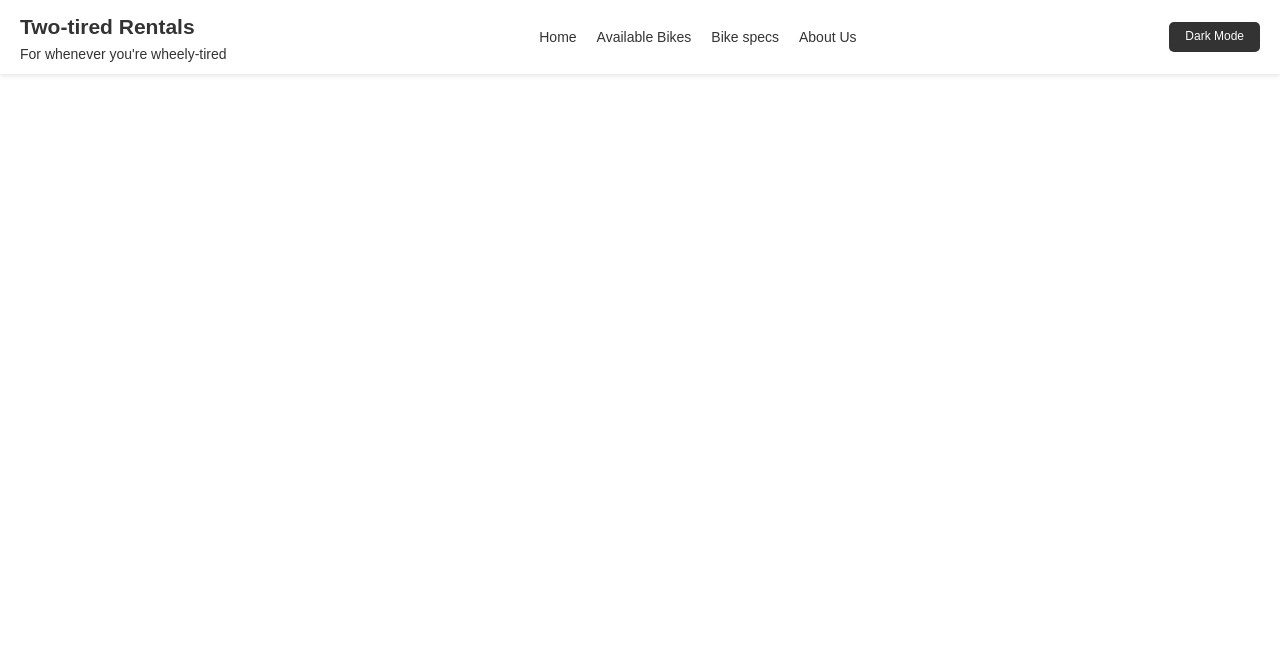
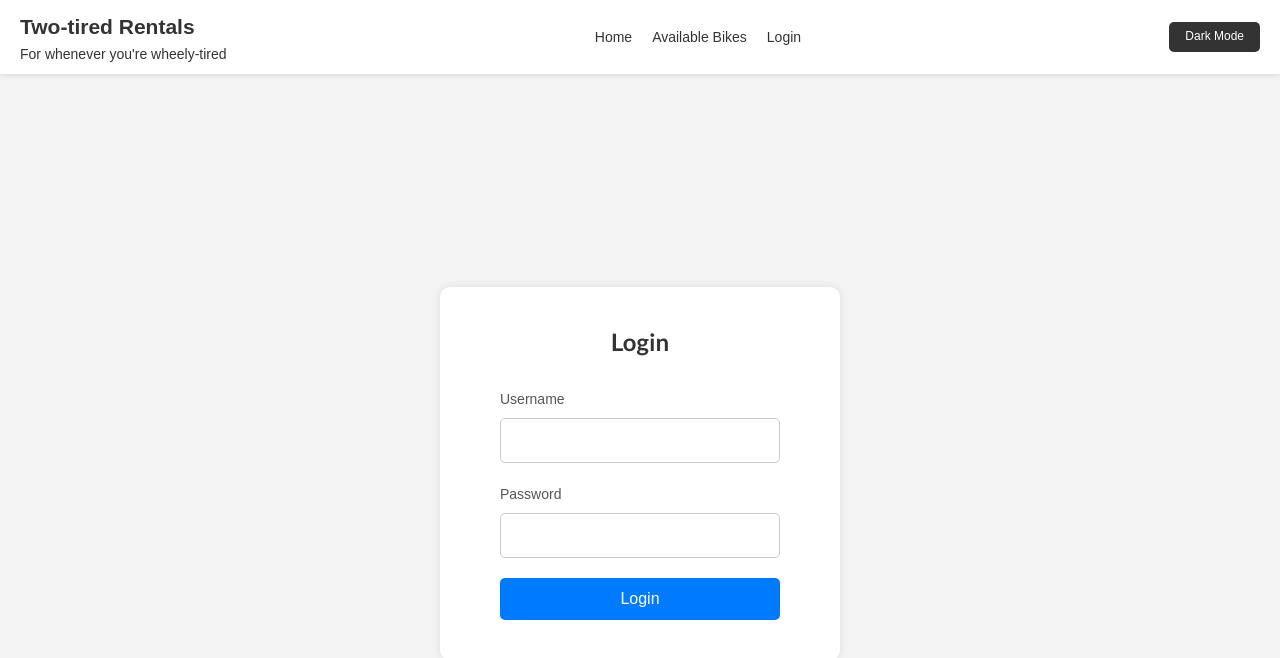
Before and after one commit to Maryann-dev-a11y/Bike-Hire, a React (Create React App) app: page /login in a window 1280 px wide. Shown: the top 658 px of the page. Built offline with nearby package versions, Linux system fonts and the light colour scheme.

Commit message:
Login/Logout feature

```diff
--- a/bikes.json
+++ b/bikes.json
@@ -1,7 +1,7 @@
 {
   "bikes": [
     {
-        "id": 1,
+      "id": "1",
       "name": "MOUNTAIN EXPLORER",
       "type": "Mountain",
       "price": 1200,
@@ -10,10 +10,9 @@
       "frameSize": "27.5",
       "wheelSize": "29",
       "model": "Yamaha"
-
     },
     {
-        "id": 2,
+      "id": "2",
       "name": "URBAN CRUISER",
       "type": "City",
       "price": 900,
@@ -24,7 +23,7 @@
       "model": "Bianchi"
     },
     {
-        "id": 3,
+      "id": "3",
       "name": "SPEED RACER",
       "type": "Road",
       "price": 1500,
@@ -35,7 +34,7 @@
       "model": "Bianchi"
     },
     {
-        "id": 4,
+      "id": "4",
       "name": "TRAILBLAZER",
       "type": "Mountain",
       "price": 1300,
@@ -46,7 +45,7 @@
       "model": "Bianchi"
     },
     {
-        "id": 5,
+      "id": "5",
       "name": "CITY FLYER",
       "type": "City",
       "price": 1000,
@@ -57,7 +56,7 @@
       "model": "Bianchi"
     },
     {
-        "id": 6,
+      "id": "6",
       "name": "DUAL SCOOTER",
       "type": "Fat Tire",
       "price": 1400,
@@ -68,7 +67,7 @@
       "model": "Bianchi"
     },
     {
-        "id": 7,
+      "id": "7",
       "name": "BEACH CRUISER",
       "type": "Beach",
       "price": 800,
@@ -79,7 +78,7 @@
       "model": "Bianchi"
     },
     {
-        "id": 8,
+      "id": "8",
       "name": "TRAIL RACER",
       "type": "Mountain",
       "price": 1100,
@@ -90,7 +89,7 @@
       "model": "Bianchi"
     },
     {
-        "id": 9,
+      "id": "9",
       "name": "CITY RACER",
       "type": "City",
       "price": 950,
@@ -101,7 +100,7 @@
       "model": "Bianchi"
     },
     {
-        "id": 10,
+      "id": "10",
       "name": "ROAD RACER",
       "type": "Road",
       "price": 1050,
@@ -111,5 +110,92 @@
       "wheelSize": "29",
       "model": "Bianchi"
     }
+  ],
+  "login": [
+    {
+      "username": "john_doe",
+      "password": "password123",
+      "id": "a191"
+    },
+    {
+      "username": "jane_smith",
+      "password": "securepassword",
+      "id": "4b8d"
+    },
+    {
+      "username": "alice_jones",
+      "password": "alice2024",
+      "id": "2505"
+    },
+    {
+      "username": "bob_lee",
+      "password": "bobsafe123",
+      "id": "f270"
+    },
+    {
+      "username": "charlie_brown",
+      "password": "charliepass",
+      "id": "28f3"
+    },
+    {
+      "username": "david_wang",
+      "password": "davidsecure",
+      "id": "1d17"
+    },
+    {
+      "username": "emily_clark",
+      "password": "emilypass2024",
+      "id": "4662"
+    },
+    {
+      "username": "frank_white",
+      "password": "frank2024",
+      "id": "0124"
+    },
+    {
+      "username": "george_harris",
+      "password": "georgepass",
+      "id": "820c"
+    },
+    {
+      "username": "harry_potter",
+      "password": "harrymagic",
+      "id": "89f8"
+    },
+    {
+      "id": "d442",
+      "username": "khvkvjgvjgv",
+      "password": "ugjgkhgkhg"
+    },
+    {
+      "id": "dc9e",
+      "username": "bob_lee",
+      "password": "bobsafe123"
+    },
+    {
+      "id": "4954",
+      "username": "bob_lee",
+      "password": "bobsafe123"
+    },
+    {
+      "id": "127f",
+      "username": "bob_lee",
+      "password": "bobsafe123"
+    },
+    {
+      "id": "5f90",
+      "username": "",
+      "password": ""
+    },
+    {
+      "id": "5041",
+      "username": "",
+      "password": ""
+    },
+    {
+      "id": "c8e8",
+      "username": "",
+      "password": ""
+    }
   ]
 }
--- a/src/components/App.jsx
+++ b/src/components/App.jsx
@@ -1,30 +1,44 @@
-import React from 'react';
-import Home from "./Home"
+import React, { useState, useEffect } from 'react';
+import { BrowserRouter as Router, Routes, Route } from 'react-router-dom';
+import Home from "./Home";
 import NavBar from './NavBar';
 import BikesPage from './BikesPage';
-import { BrowserRouter as Router, Routes, Route } from 'react-router-dom';
 import PaymentOptions from './Payment';
+import Login from './Login';
 
 function App() {
+  const [isLoggedIn, setIsLoggedIn] = useState(false);
+
+  useEffect(() => {
+    const storedLogin = localStorage.getItem('isLoggedIn');
+    if (storedLogin === 'true') {
+      setIsLoggedIn(true);
+    }
+  }, []);
+
+  const handleLogin = () => {
+    setIsLoggedIn(true);
+    localStorage.setItem('isLoggedIn', true);
+  };
+
+  const handleLogout = () => {
+    setIsLoggedIn(false);
+    localStorage.setItem('isLoggedIn', false);
+  };
+
   return (
-    // Handling routing and navigation through the page
     <Router>
       <div className='App'>
-      <NavBar />
+        <NavBar isLoggedIn={isLoggedIn} handleLogout={handleLogout} />
         <Routes>
-        {/* specifying path and element to render when the path matches the URL */}
           <Route path="/" element={<Home />} />
-      </Routes>
-      <Routes>
           <Route path="/bikes" element={<BikesPage />} />
-      </Routes>
-      <Routes>
           <Route path="/payments" element={<PaymentOptions />} />
+          <Route path="/login" element={<Login handleLogin={handleLogin} />} />
         </Routes>
       </div>
     </Router>
-  )
-
+  );
 }
 
 export default App;
--- a/src/components/Home.jsx
+++ b/src/components/Home.jsx
@@ -1,4 +1,4 @@
-import React, { useState } from 'react';
+import React from 'react';
 // Rendering the homepage of the website
 
 const Home = () => {
--- /dev/null
+++ b/src/components/Login.jsx
@@ -0,0 +1,40 @@
+import React, { useState } from 'react';
+import { useNavigate } from 'react-router-dom';
+
+const Login = ({ handleLogin }) => {
+  const [username, setUsername] = useState('');
+  const [password, setPassword] = useState('');
+  const navigate = useNavigate();
+
+  const handleSubmit = (e) => {
+    e.preventDefault();
+    handleLogin(); // Call the handleLogin function passed as a prop
+    navigate('/'); // Navigate to home page after login
+  };
+
+  return (
+    <div className="login-container">
+      <form onSubmit={handleSubmit}>
+        <h2>Login</h2>
+        <label htmlFor="username">Username</label>
+        <input
+          type="text"
+          id="username"
+          value={username}
+          onChange={(e) => setUsername(e.target.value)}
+        />
+        <label htmlFor="password">Password</label>
+        <input
+          type="password"
+          id="password"
+          value={password}
+          onChange={(e) => setPassword(e.target.value)}
+        />
+
+        <button type="submit">Login</button>
+      </form>
+    </div>
+  );
+};
+
+export default Login;
--- a/src/components/NavBar.jsx
+++ b/src/components/NavBar.jsx
@@ -1,19 +1,17 @@
 import React, { useState, useEffect } from 'react';
+import { Link } from 'react-router-dom';
+
+const Navbar = ({ isLoggedIn, handleLogout }) => {
+  const [darkMode, setDarkMode] = useState(false);
 
 
-const Navbar = () => {
-  // Switching Navbar from light to dark mode and vice versa
-  const [darkMode, setDarkMode] = useState(false);
-
   useEffect(() => {
-    // checking local Storage for dark mode
     const storedMode = localStorage.getItem('darkMode');
     if (storedMode === 'true') {
       setDarkMode(true);
     }
   }, []);
 
-  // Switching between light and dark mode and saving it in local storage
   const toggleDarkMode = () => {
     setDarkMode(!darkMode);
     localStorage.setItem('darkMode', !darkMode);
@@ -22,14 +20,19 @@ const Navbar = () => {
   return (
     <nav className={`navbar ${darkMode ? 'dark' : 'light'}`}>
       <div className="navbar-logo">
-        <a href="/">Two-tired Rentals</a>
+        <Link to="/">Two-tired Rentals</Link>
         <p>For whenever you're wheely-tired</p>
       </div>
       <ul className="navbar-links">
-        <li><a href="/">Home</a></li>
-        <li><a href="/bikes">Available Bikes</a></li>
-        <li><a href="/#contact">Bike specs</a></li>
-        <li><a href="#about">About Us</a></li>
+        <li><Link to="/">Home</Link></li>
+        <li><Link to="/bikes">Available Bikes</Link></li>
+        {isLoggedIn ? (
+          <li>
+            <button onClick={handleLogout} className="button-link">Logout</button>
+          </li>
+        ) : (
+          <li><Link to="/login">Login</Link></li>
+        )}
       </ul>
       <div className="mode-toggle">
         <button onClick={toggleDarkMode} className="button">
--- a/src/components/Payment.jsx
+++ b/src/components/Payment.jsx
@@ -35,6 +35,7 @@ const PaymentOptions = () => {
   };
 
   return (
+
     <div className="payment-options">
       <h2>Select Your Payment Method</h2>
 
--- a/src/index.css
+++ b/src/index.css
@@ -439,3 +439,76 @@ body {
 .button:hover {
   background-color: #0056b3;
 }
+
+
+.login-container {
+  display: flex;
+  justify-content: center;
+  align-items: center;
+  min-height: 100vh;
+  background-color: #f4f4f4;
+}
+
+.login-container form {
+  background-color: #ffffff;
+  padding: 40px 60px;
+  border-radius: 10px;
+  box-shadow: 0 0 10px rgba(0, 0, 0, 0.1);
+  width: 100%;
+  max-width: 400px;
+  text-align: center;
+}
+
+.login-container h2 {
+  margin-bottom: 30px;
+  font-size: 24px;
+  color: #333333;
+}
+
+.login-container label {
+  display: block;
+  text-align: left;
+  font-size: 14px;
+  margin-bottom: 8px;
+  color: #555555;
+}
+
+.login-container input {
+  width: 100%;
+  padding: 12px 15px;
+  margin-bottom: 20px;
+  border: 1px solid #cccccc;
+  border-radius: 5px;
+  font-size: 16px;
+}
+
+.login-container .error {
+  color: #ff5733;
+  margin-bottom: 20px;
+  font-size: 14px;
+}
+
+.login-container button {
+  width: 100%;
+  padding: 12px;
+  background-color: #007bff;
+  color: white;
+  border: none;
+  border-radius: 5px;
+  cursor: pointer;
+  font-size: 16px;
+  transition: background-color 0.3s;
+}
+
+.login-container button:hover {
+  background-color: #0056b3;
+}
+.button-link {
+  background: none;
+  border: none;
+  color: inherit;
+  font: inherit;
+  cursor: pointer;
+  text-decoration: underline;
+  padding: 0;
+}
--- a/src/index.js
+++ b/src/index.js
@@ -1,6 +1,8 @@
 import React from "react";
-import ReactDOM from "react-dom";
+import ReactDOM from "react-dom/client";
 import App from "./components/App";
 import "./index.css";
 
-ReactDOM.render(<App />, document.getElementById("root"));
+const root = ReactDOM.createRoot(document.getElementById("root"));
+
+root.render(<App/>);
```
Lines whose indentation alone changed are shown as unchanged.
